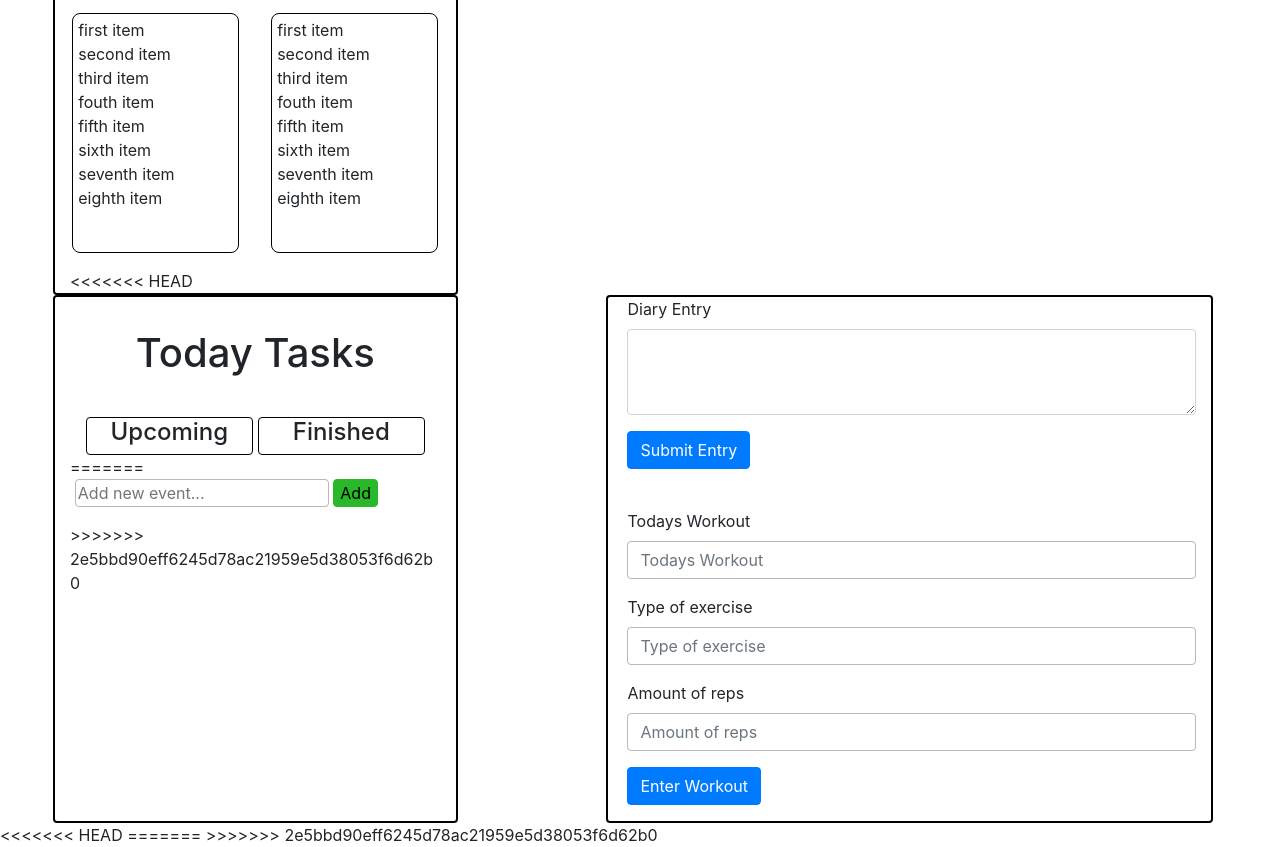
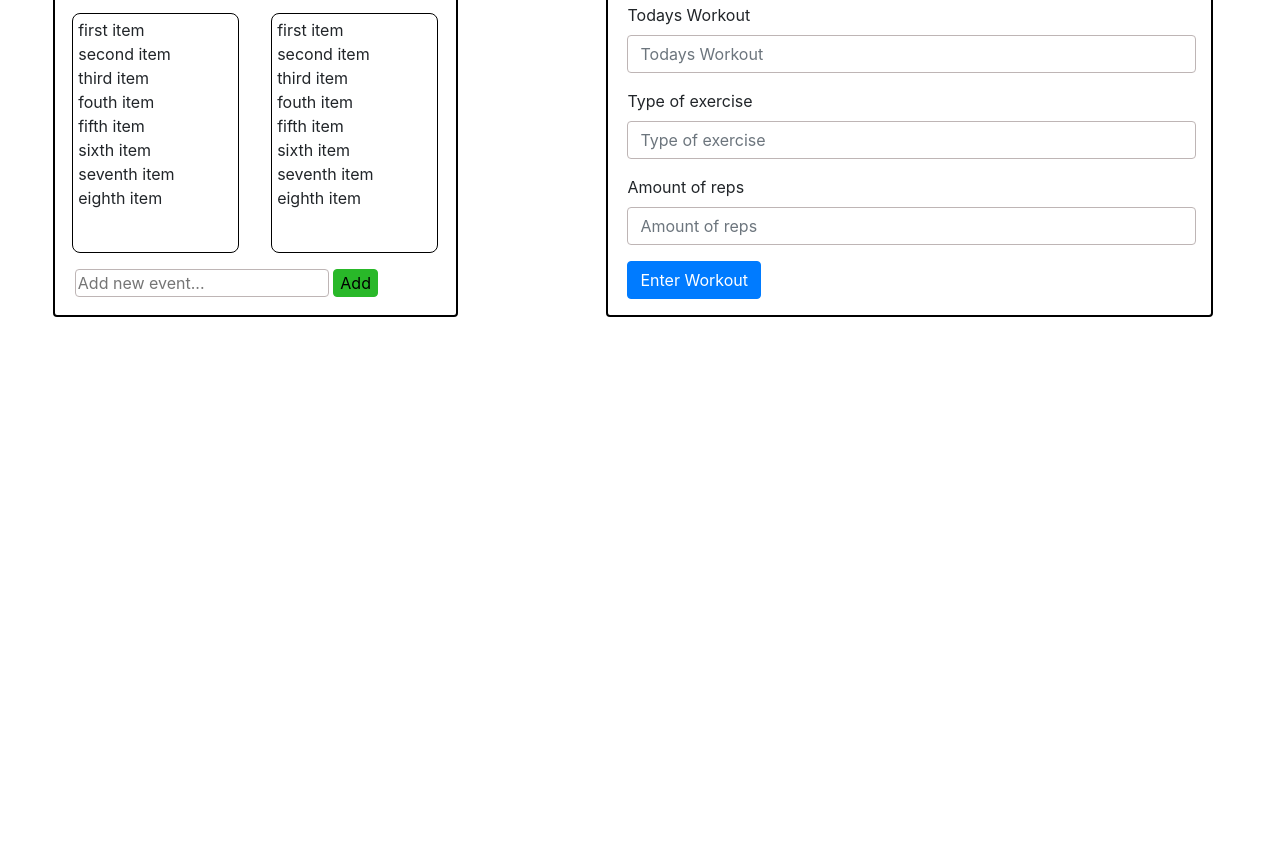
Before and after one commit to DaniBoie/lifeTrack, a website: page public/index.html in a window 1280 px wide. Shown: the part 439-1286 px from the top of the page. After the commit the page ends 800 px from the top, so only its background shows below. Drawn offline with nearby package versions, Linux system fonts and the light colour scheme.

Commit message:
pulled in html

```diff
--- a/public/index.html
+++ b/public/index.html
@@ -67,34 +67,10 @@
                     </article>
                 </div>
 
-<<<<<<< HEAD
-            </div>
-        </nav>
-
-        <div class="row col-gap">
-            <section id="eventColumn" class="col-md-4 card custom-col" style="column-gap: 20px;">
-                <h1 style="text-align: center; padding: 2rem 1rem">Today Tasks</h1>
-
-                <div class="row justify-content-center" style="text-align: center;">
-                    <section class="col-md-5 card" style="border: 1px solid black;">
-                        <h4>Upcoming</h4>
-
-
-                    </section>
-
-                    <br>
-
-                    <section class="col-md-5 card" style="border: 1px solid black; margin-left: 5px;">
-                        <h4>Finished</h4>
-
-                    </section>
-                </div>
-=======
                 <form>
                     <input type="text" id="event" name="event" placeholder="Add new event...">
                     <input type="submit" value="Add">
                 </form>
->>>>>>> 2e5bbd90eff6245d78ac21959e5d38053f6d62b0
             </section>
 
             <section class="col-md-6 card custom-col">
@@ -142,10 +118,6 @@
     <script src="https://stackpath.bootstrapcdn.com/bootstrap/4.5.2/js/bootstrap.min.js"
         integrity="sha384-B4gt1jrGC7Jh4AgTPSdUtOBvfO8shuf57BaghqFfPlYxofvL8/KUEfYiJOMMV+rV"
         crossorigin="anonymous"></script>
-<<<<<<< HEAD
     <script src="./app.js"></script>
-=======
-    <!-- <script src="./app.js"></script> -->
 
->>>>>>> 2e5bbd90eff6245d78ac21959e5d38053f6d62b0
 </html>
```
